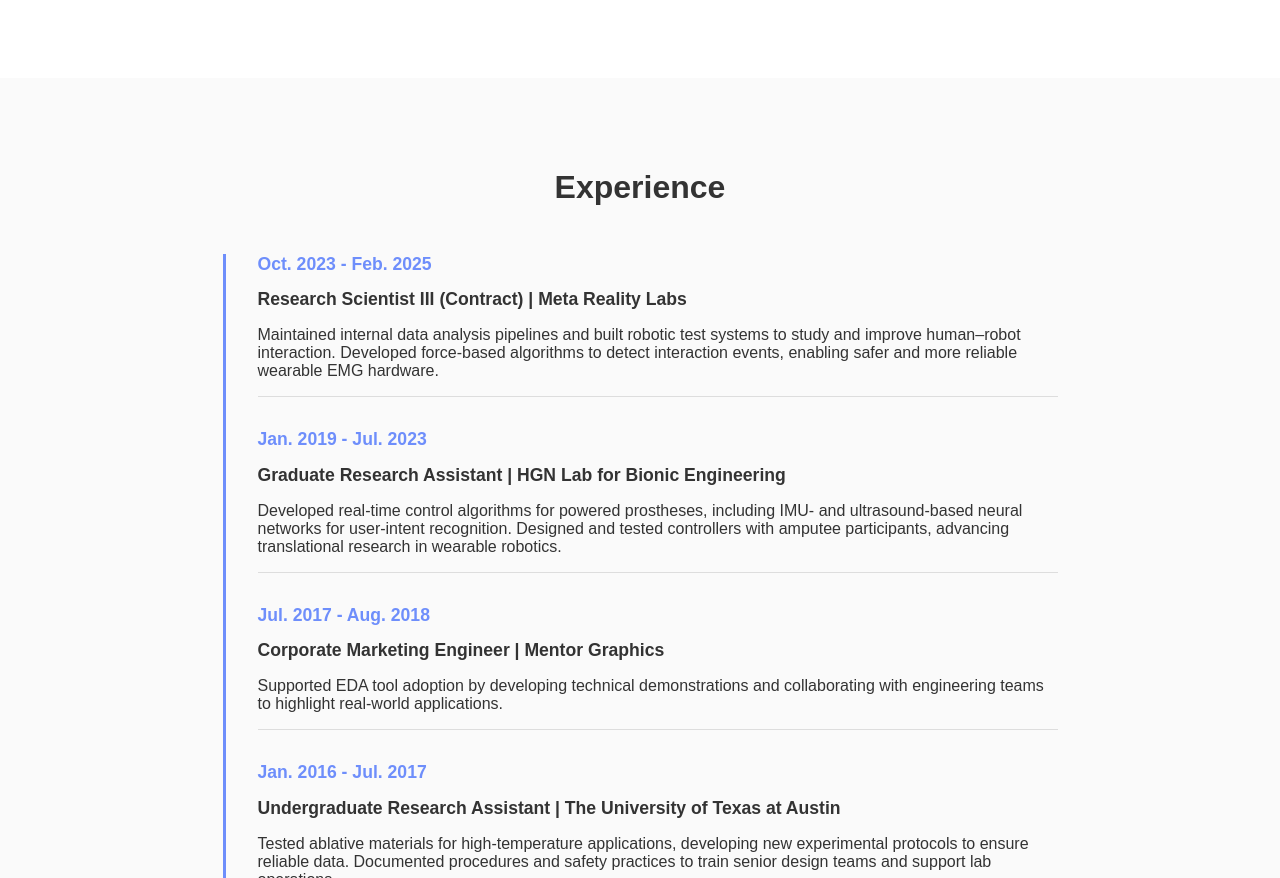
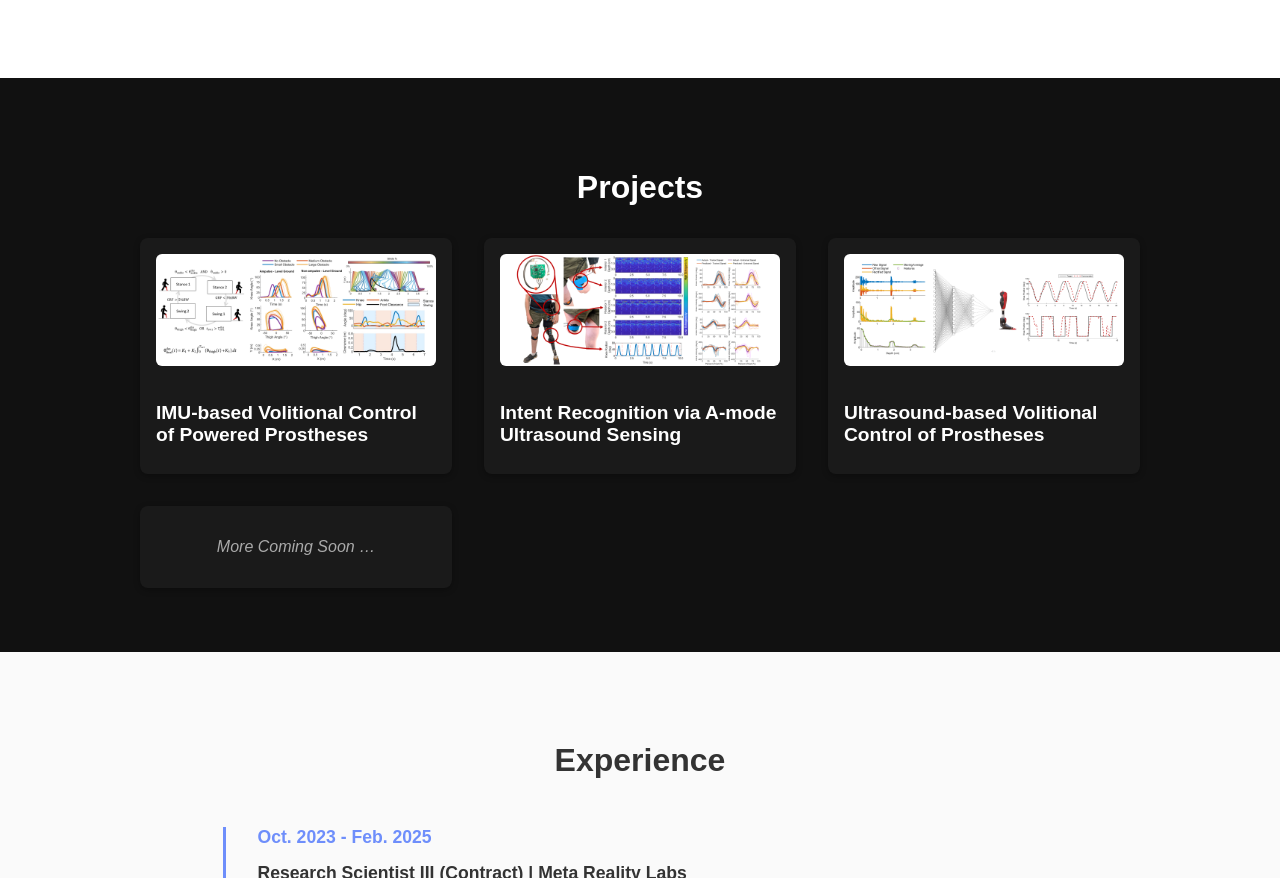
Before and after one commit to Joel-Mendez/Portfolio, a plain HTML site: page index.html in a window 1280 px wide. Shown: the part 1033-1911 px from the top of the page. Drawn offline with Linux system fonts and the light colour scheme.

Commit message:
project grid

```diff
--- a/index.html
+++ b/index.html
@@ -27,6 +27,33 @@
       </p>
     </div>
   </section>
+
+<!-- Projects Section -->
+<section id="projects">
+  <h1>Projects</h1>
+  <div class="projects-grid">
+
+    <div class="project-card">
+      <img src="assets/Project_PhD1.png" alt="Project 1 preview">
+      <h2>IMU-based Volitional Control of Powered Prostheses</h2>
+    </div>
+
+    <div class="project-card">
+      <img src="assets/Project_PhD2.png" alt="Project 2 preview">
+      <h2>Intent Recognition via A-mode Ultrasound Sensing</h2>
+    </div>
+
+    <div class="project-card">
+      <img src="assets/Project_PhD3.png" alt="Project 3 preview">
+      <h2>Ultrasound-based Volitional Control of Prostheses</h2>
+    </div>
+
+    <div class="project-card placeholder">
+      <p>More Coming Soon …</p>
+    </div>
+
+  </div>
+</section>
 
   <!-- Timeline Section -->
   <section id="timeline">
--- a/style.css
+++ b/style.css
@@ -63,6 +63,60 @@ body {
     margin-bottom: 3rem;
     font-size: 2rem;
 }
+
+/* Projects Section */
+#projects {
+    padding: 4rem 1rem;
+    background: #111;
+    color: #fff;
+    font-family: sans-serif;
+}
+
+#projects h1 {
+    text-align: center;
+    margin-bottom: 2rem;
+    font-size: 2rem;
+}
+
+.projects-grid {
+    display: grid;
+    grid-template-columns: repeat(auto-fit, minmax(280px, 1fr));
+    gap: 2rem;
+    max-width: 1000px;
+    margin: auto;
+}
+
+.project-card {
+    background: #1a1a1a;
+    border-radius: 8px;
+    padding: 1rem;
+    box-shadow: 0 2px 6px rgba(0,0,0,0.3);
+    transition: transform 0.2s ease;
+}
+
+/* .project-card:hover {
+    transform: translateY(-5px);
+} */
+
+.project-card img {
+    width: 100%;
+    border-radius: 6px;
+    margin-bottom: 1rem;
+}
+
+.project-card h2 {
+    font-size: 1.2rem;
+    margin-bottom: 0.75rem;
+}
+
+.placeholder {
+    display: flex;
+    align-items: center;
+    justify-content: center;
+    color: #aaa;
+    font-style: italic;
+}
+
 
 /* Timeline container */
 .timeline-content {
```
Also changed, not shown: assets/Project_PhD1.png (added), assets/Project_PhD2.png (added), assets/Project_PhD3.png (added), 1 other file.
